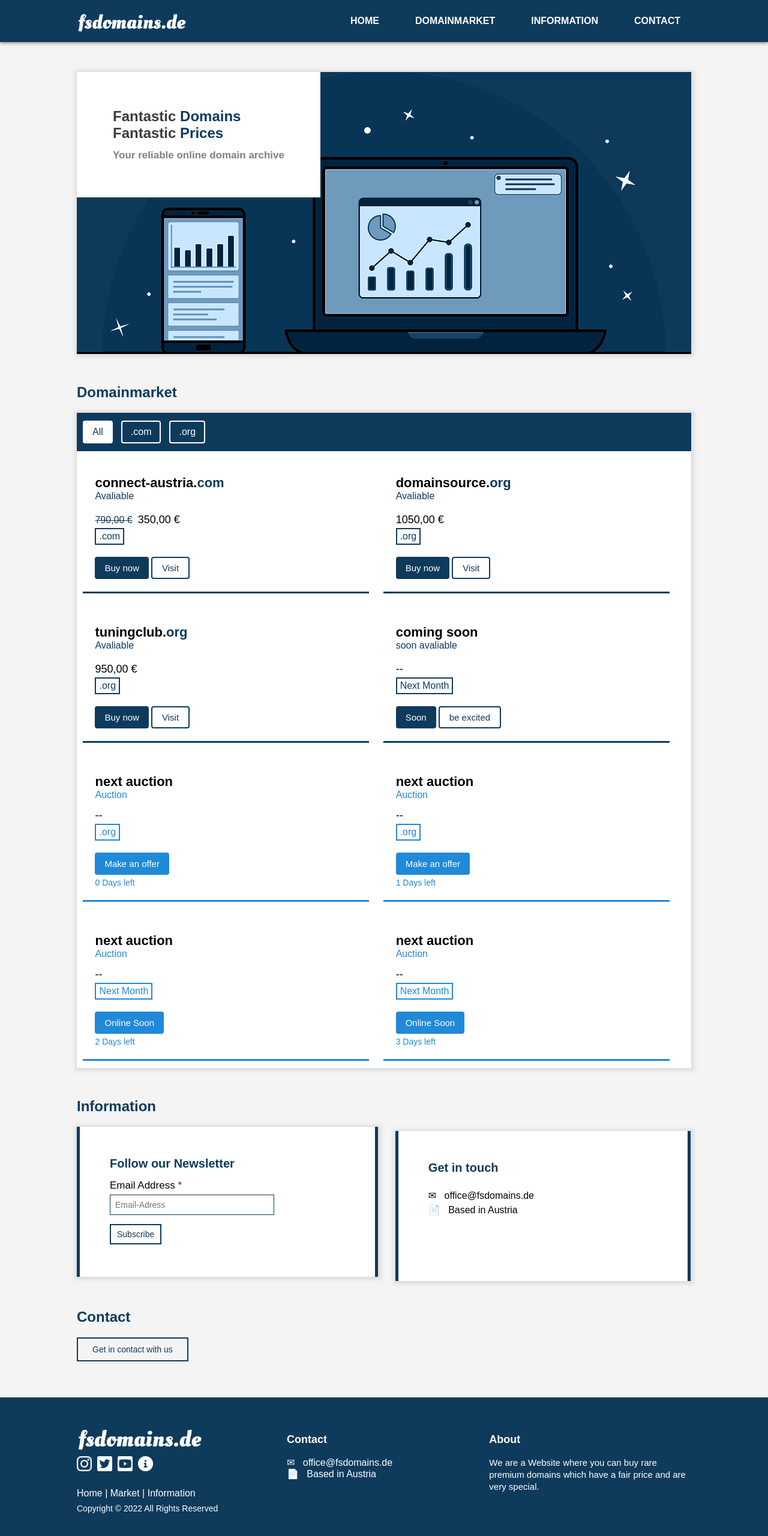
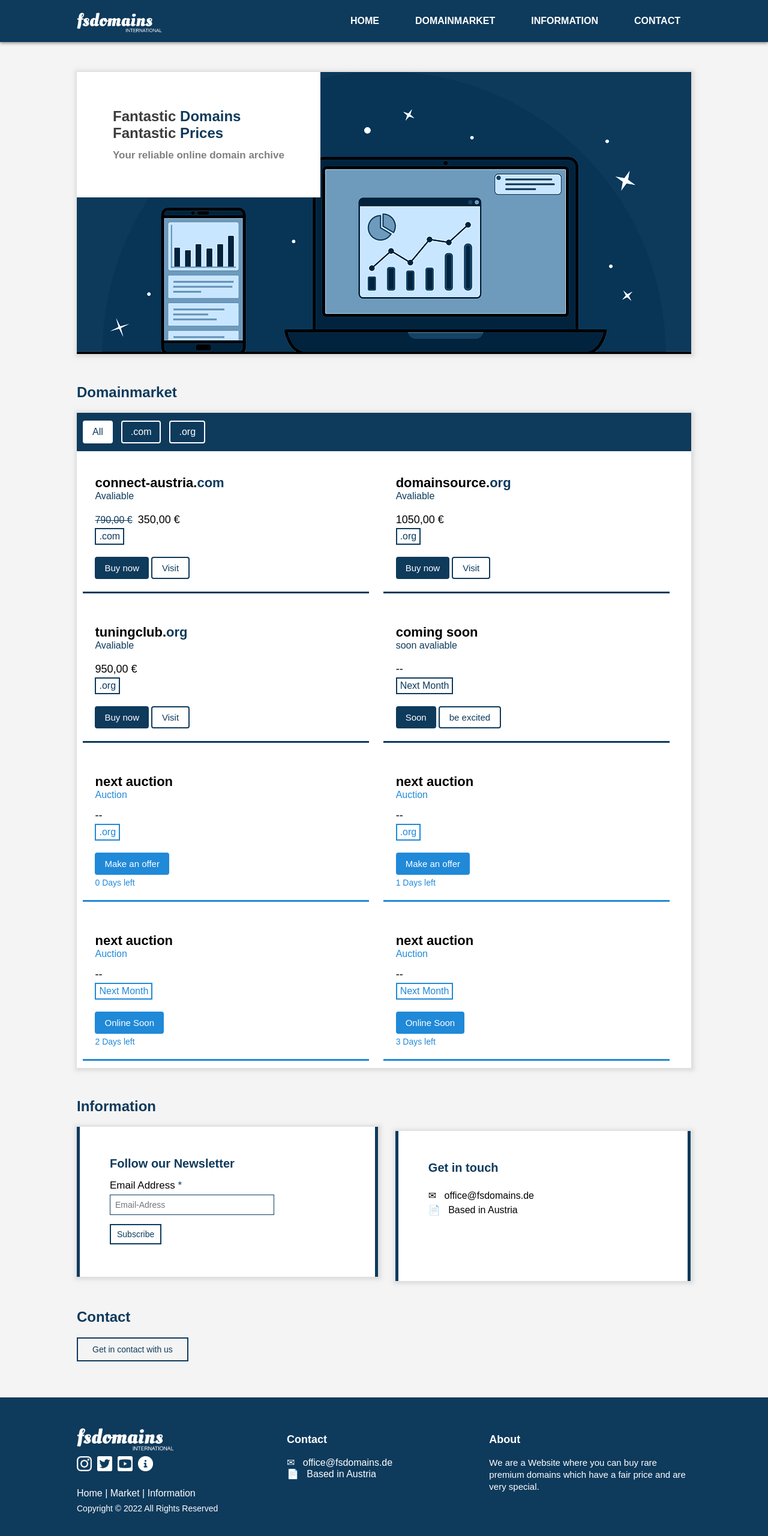
Before and after one commit to fs-developing/thedomainmarketbyfs, a plain HTML site: page index.html in a window 1280 px wide. Shown: the whole page at 60% size. Drawn offline with Linux system fonts and the light colour scheme.

Commit message:
Update index.html

```diff
--- a/index.html
+++ b/index.html
@@ -19,7 +19,7 @@
       <label onclick="openNav()" for="check" class="checkbtn" id="checkbtn">
         <a>&#9776;</a>
       </label>
-      <label class="logo"><a href="index.html"><img src="pics/navlogo.png" height="55px" /></a></label>
+      <label class="logo"><a href="index.html"><img src="pics/navlogoint.png" height="55px" /></a></label>
       <ul>
         <li class="navlink"><a href="#home" class="ahov">Home</a></li>
         <li class="navlink"><a href="#offer" class="ahov">Domainmarket</a></li>
@@ -177,7 +177,7 @@
 
     <footer class="footer-distributed">
       <div class="footer-left">
-        <h3><img src="pics/navlogo.png" height="40px" /></h3>
+        <h3><img src="pics/navlogoint.png" height="40px" /></h3>
         <div class="socialmedia">
           <!-- <img src="pics/logonewwhite.png" height="25px" /> -->
           <a target="_blank" href="https://www.instagram.com/fsdomains/"><img src="pics/instagram-brands.png" width="25px" /></a>&nbsp;
```
